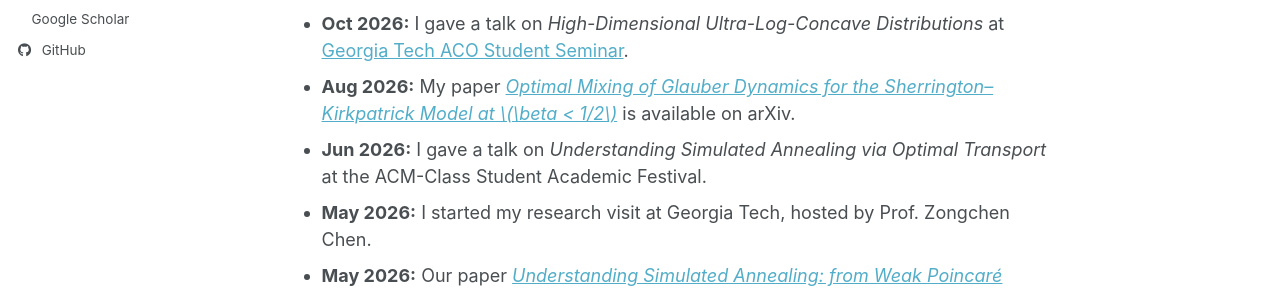
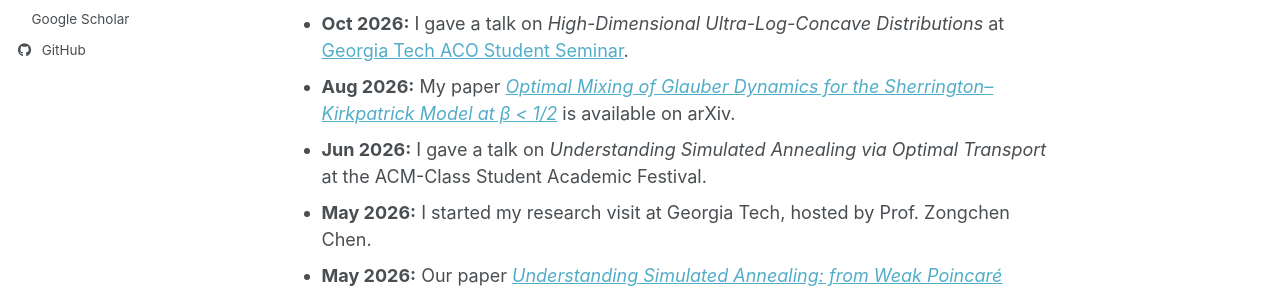
Before and after one commit to leowang000/leowang000.github.io, a Jekyll site: the page built from _pages/about.md, in a window 1280 px wide and 1033 px high. Shown: the part 507-800 px from the top of the window. Built offline with Jekyll 4.4.1, drawn with Linux system fonts in a browser that asks for light colours; a script bundle is joined from its source files by our own code; a style sheet for code colours, icons or effects is not loaded.

Commit message:
update News

```diff
--- a/_pages/about.md
+++ b/_pages/about.md
@@ -17,7 +17,7 @@ News
 ======
 - **Nov 2026:** Our paper [*High-Dimensional Ultra-Log-Concave Distributions*](https://arxiv.org/abs/2609.23994) was accepted to **ITCS 2027**.
 - **Oct 2026:** I gave a talk on *High-Dimensional Ultra-Log-Concave Distributions* at [Georgia Tech ACO Student Seminar](https://sites.google.com/view/aco-student-seminar-gatech/home).
-- **Aug 2026:** My paper [*Optimal Mixing of Glauber Dynamics for the Sherrington–Kirkpatrick Model at \\(\beta < 1/2\\)*](https://arxiv.org/abs/2608.22159) is available on arXiv.
+- **Aug 2026:** My paper [*Optimal Mixing of Glauber Dynamics for the Sherrington–Kirkpatrick Model at β < 1/2*](https://arxiv.org/abs/2608.22159) is available on arXiv.
 - **Jun 2026:** I gave a talk on *Understanding Simulated Annealing via Optimal Transport* at the ACM-Class Student Academic Festival.
 - **May 2026:** I started my research visit at Georgia Tech, hosted by Prof. Zongchen Chen.
 - **May 2026:** Our paper [*Understanding Simulated Annealing: from Weak Poincaré Inequalities to a Discrete Optimal Transport Framework*](https://arxiv.org/abs/2605.05877) is available on arXiv.
```
